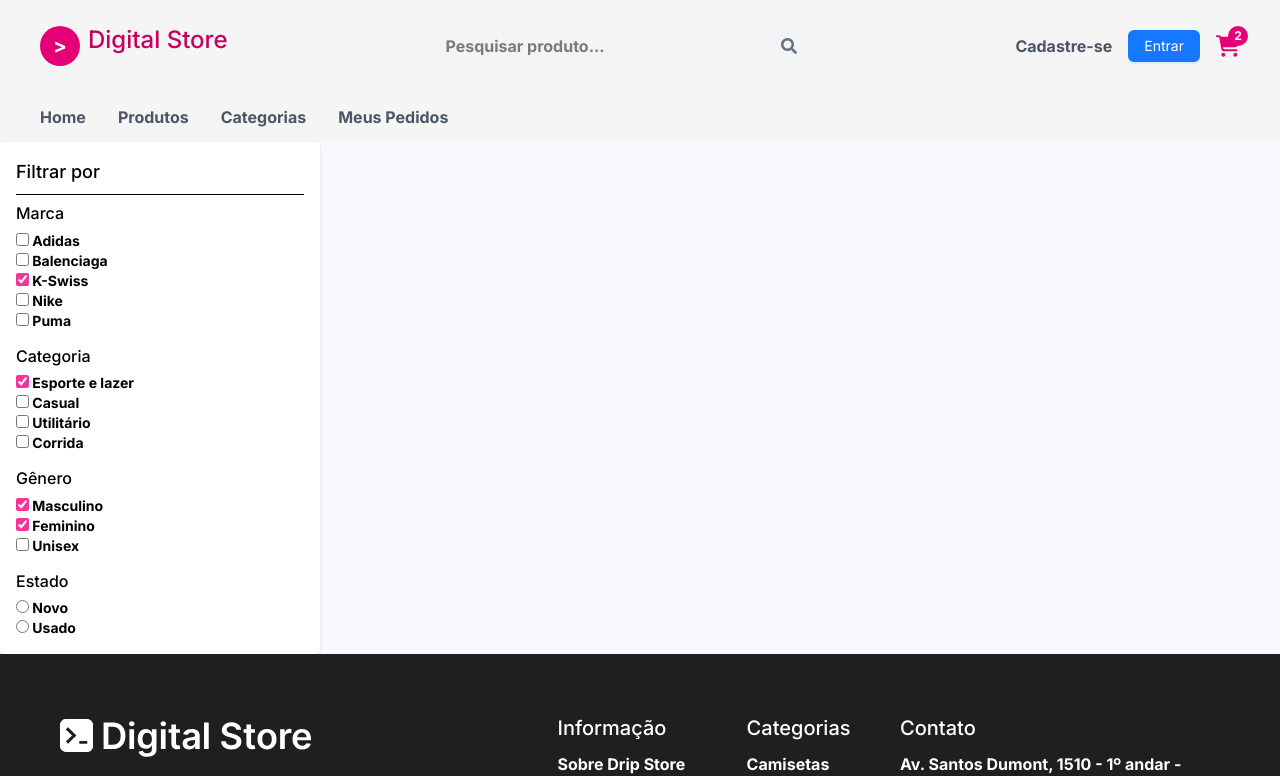
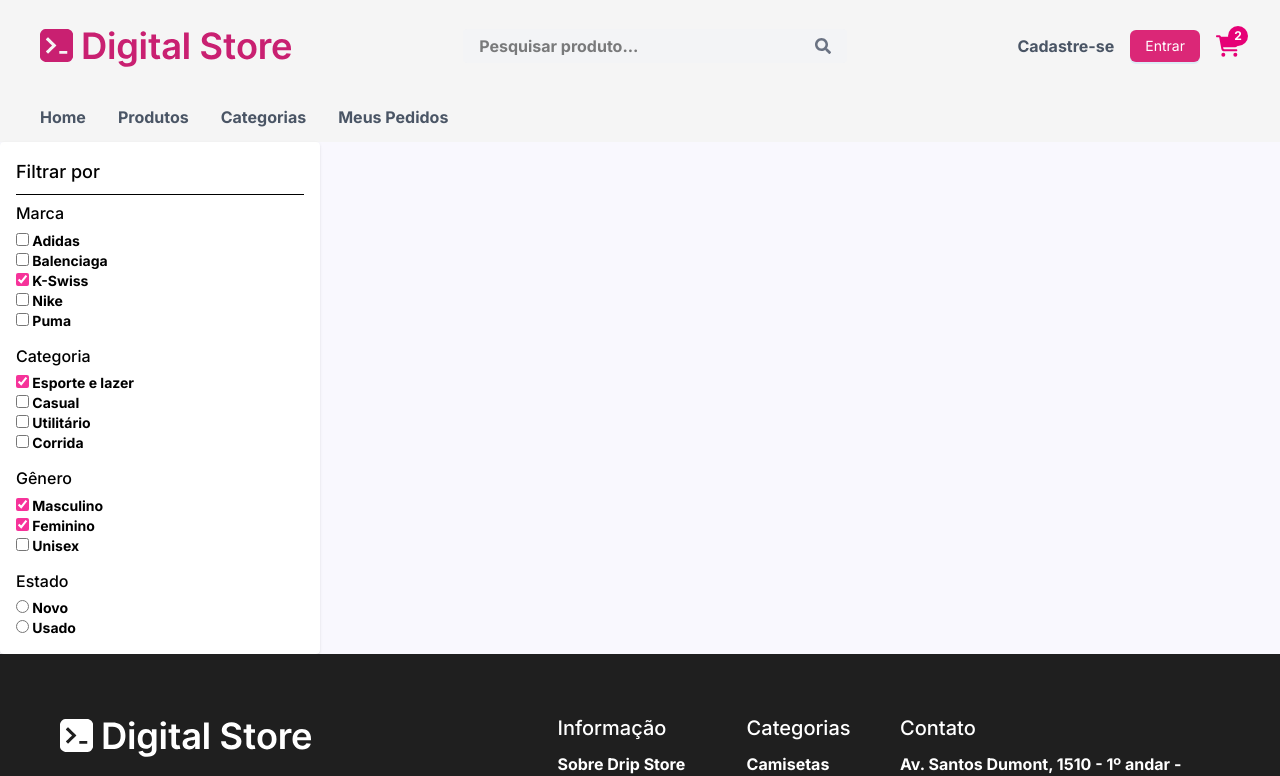
Before and after one commit to jGuilhermeB/ProjetoGTReact, a React (Vite) app: page /FilterGroup in a window 1280 px wide. Shown: the top 776 px of the page. Built offline with nearby package versions, Linux system fonts and the light colour scheme.

Commit message:
colocando a logo certa

```diff
--- a/src/Components/Header.jsx
+++ b/src/Components/Header.jsx
@@ -14,7 +14,7 @@ const slides = [
         buttonUrl: '#',
         image: sneakerImg,
         ornament: ornamentImg,
-        bgColor: '#F9F8FE',
+        bgColor: '#DB2777',
     },
     {
         title: 'Queima de estoque Nike 🔥',
@@ -24,7 +24,7 @@ const slides = [
         buttonUrl: '#',
         image: sneakerImg,
         ornament: ornamentImg,
-        bgColor: '#F9F8FE',
+        bgColor: '#DB2777',
     },
     {
         title: 'Queima de estoque Nike 🔥',
@@ -34,7 +34,7 @@ const slides = [
         buttonUrl: '#',
         image: sneakerImg,
         ornament: ornamentImg,
-        bgColor: '#F9F8FE',
+        bgColor: '#DB2777',
     },
 ];
 
@@ -44,10 +44,11 @@ export default function Header() {
             {/* Header */}
             <header className="flex items-center justify-between px-10 py-6">
                 <div className="flex items-center gap-2">
-                    <div className="w-10 h-10 bg-pink-600 rounded-full flex items-center justify-center">
-                        <span className="text-white text-xl font-bold">&gt;</span>
-                    </div>
-                    <h1 className="text-pink-700 text-2xl font-bold">Digital Store</h1>
+                      <img
+                            src="public/logo-header.svg"
+                            alt="Logo"
+                            className="w-full h-full object-cover"
+                        />
                 </div>
 
                 <div className="flex items-center w-96 bg-gray-100 rounded px-4 py-2">
@@ -66,7 +67,7 @@ export default function Header() {
                     >
                         Cadastre-se
                     </a>
-                    <Button
+                    <Button style={{ backgroundColor: '#DB2777', color: '#fff', border: 'none' }}
                         className="bg-pink-600 hover:bg-pink-700 px-6 py-3 rounded"
                         type="primary"
                     >
```
Also changed, not shown: public/assets/logo header.svg (added).
